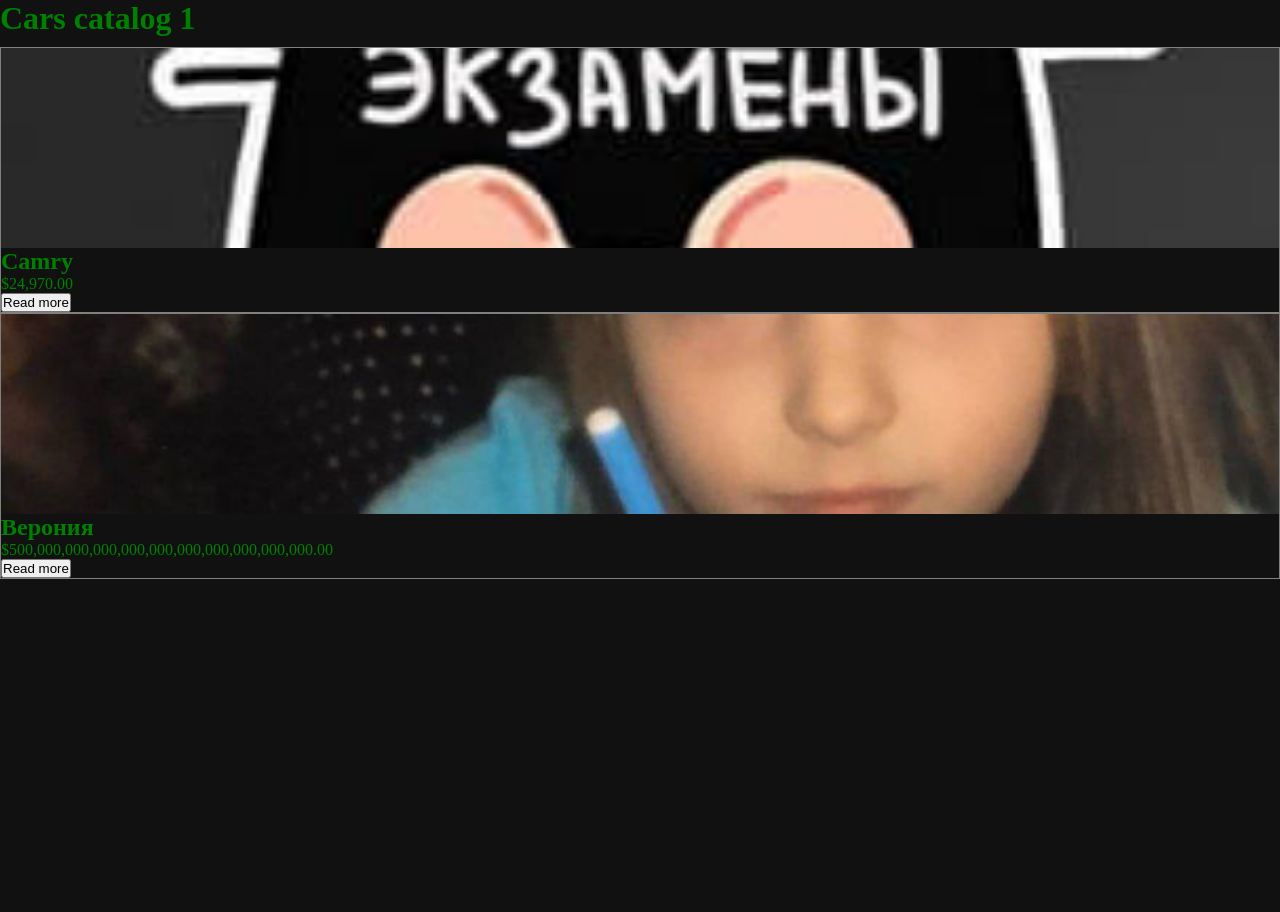
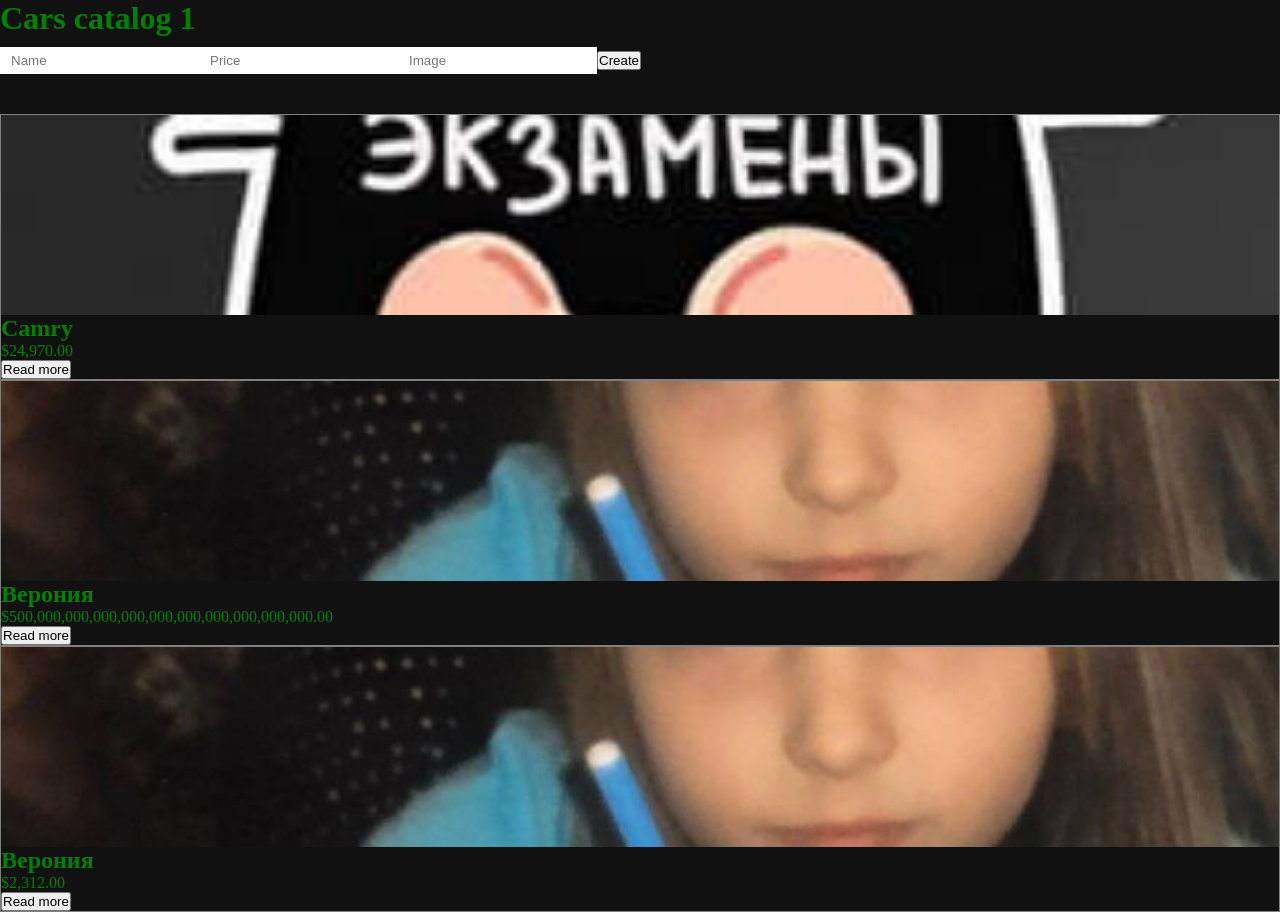
Before and after one commit to Wall4216/react-car, a React (Vite) app in the folder car-catalog/: page / in a window 1280 px wide. Before the commit the page ends 800 px from the top, so only its background shows below. Built offline with nearby package versions, Linux system fonts and the light colour scheme.

Commit message:
add useState and styles

```diff
--- a/car-catalog/src/components/screens/home/Home.jsx
+++ b/car-catalog/src/components/screens/home/Home.jsx
@@ -1,14 +1,20 @@
-import React from 'react';
+import React, {useMemo} from 'react';
 import { cars } from './cars.data.js';
 import { useState } from 'react';
 import '../../../assets/styles/global.css';
 import styles from './Home.module.css';
 import CarItem from "./car-item/CarItem";
+import CreateCarForm from "./create-car-form/CreateCarForm.jsx";
+function Home() {
 
-function Home() {
+    const filteredCars = useMemo(() => cars.filter(car => car.price > 50000), []);
+
+
+
     return (
         <div>
             <h1>Cars catalog 1</h1>
+            <CreateCarForm></CreateCarForm>
             <div>
                 {cars.length ? cars.map((car) => (
                     <CarItem key={car.id} car={car}></CarItem>
--- a/car-catalog/src/components/screens/home/cars.data.js
+++ b/car-catalog/src/components/screens/home/cars.data.js
@@ -2,7 +2,7 @@ export const cars = [
     {
         id: 1,
         name: 'Camry',
-        price: '24970',
+        price: 24970,
         image: './2.png',
     },
     {
@@ -11,4 +11,10 @@ export const cars = [
         price: 500000000000000000000000000000000,
         image: "./Машина.jpg"
     },
+    {
+        id: 3,
+        name: "Верония",
+        price: 2312,
+        image: "./Машина.jpg"
+    },
 ]
--- /dev/null
+++ b/car-catalog/src/components/screens/home/create-car-form/CreateCarForm.jsx
@@ -0,0 +1,23 @@
+import styles from './CreateCarForm.module.css'
+import {useState} from "react";
+
+const CreateCarForm = () => {
+
+    const [name, setName] = useState('')
+    const [price, setPrice] = useState('')
+    const [image, setImage] = useState('')
+
+    const createCar = e => {
+        e.preventDefault()
+        console.log({name,price,image})
+    }
+    return <form className={styles.form}>
+        <input placeholder='Name' onChange={e => setName(e.target.value)} value={name}/>
+        <input placeholder='Price' onChange={e => setPrice(e.target.value)} value={price}/>
+        <input placeholder='Image' onChange={e => setImage(e.target.value)} value={image}/>
+
+        <button className='btn' onClick={e => createCar(e)}>Create</button>
+    </form>
+}
+
+export default CreateCarForm
--- /dev/null
+++ b/car-catalog/src/components/screens/home/create-car-form/CreateCarForm.module.css
@@ -0,0 +1,31 @@
+.form {
+    margin: 10px auto 30px;
+}
+
+.form input{
+    padding: 5px 10px;
+    outline: none;
+    transition: border-color;
+    border: 1px solid transparent;
+    margin-bottom: 10px;
+}
+
+.form input:focus {
+    border-color: blue;
+}
+
+.btn {
+    display: block;
+    padding: 10px 20px;
+    border: none;
+    outline: none;
+    border-radius: 5px;
+    margin-top: 10px;
+    transition: all 0.3s ease;
+    cursor: pointer;
+
+}
+
+.btn:hover {
+    background-color: #d2dce6;
+}
```
